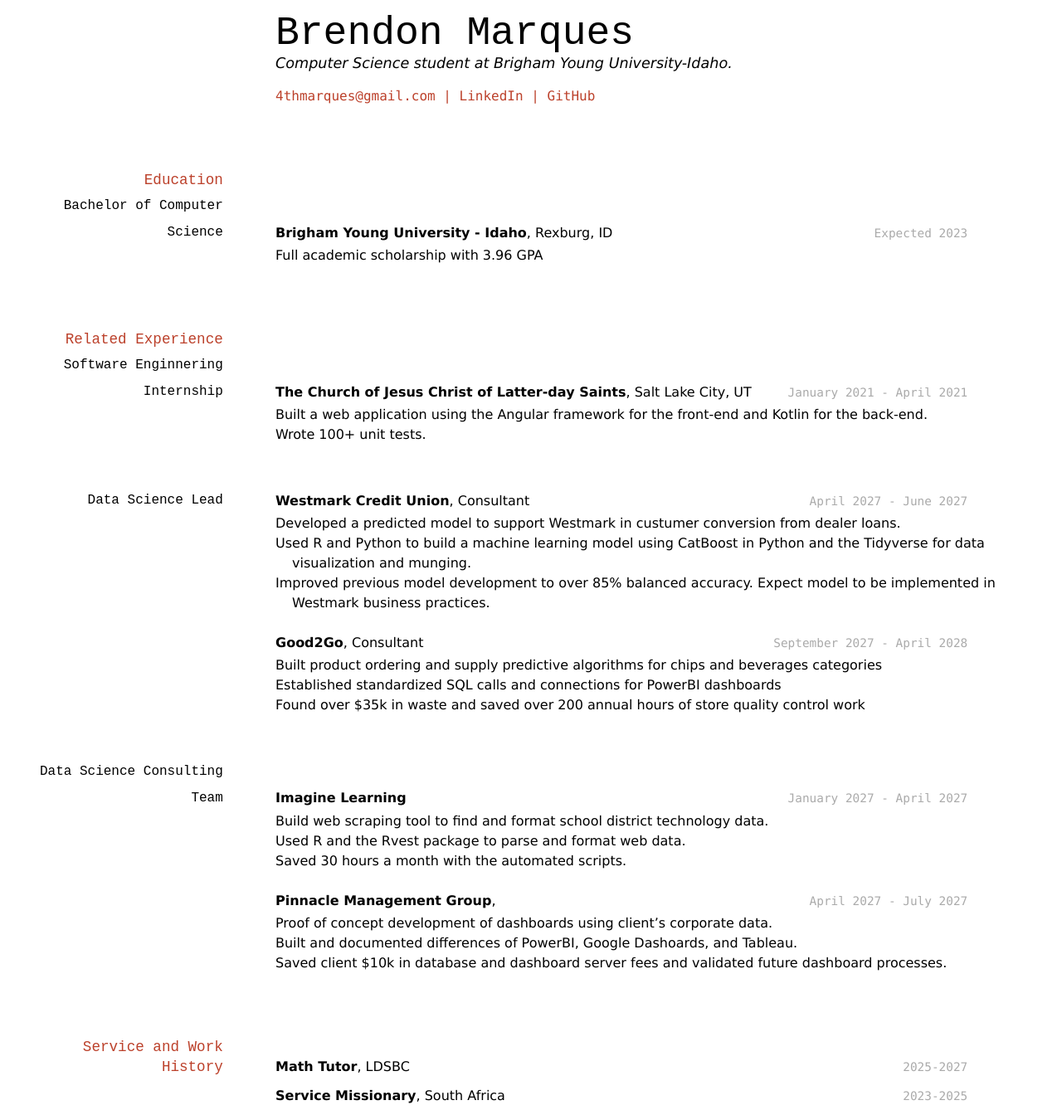
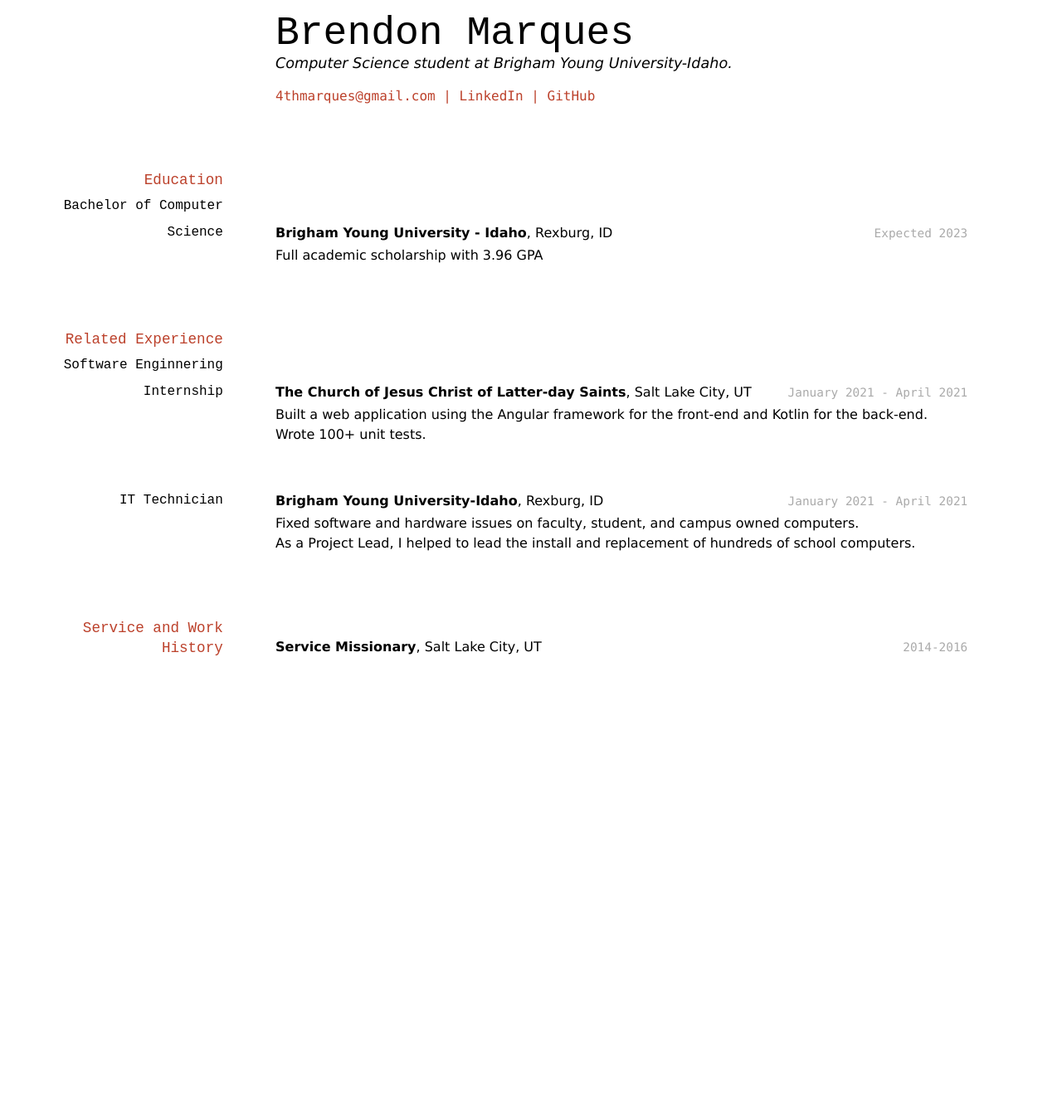
Before and after one commit to byuids-resumes/marquesb_resume, a Jekyll site: the page built from docs/index.md, in a window 1280 px wide. Shown: the whole page at 83% size. Built offline with Jekyll 4.4.1, drawn with Linux system fonts in a browser that asks for light colours; after the commit the page ends 900 px from its top, so only the background shows below that.

Commit message:
Added second job

```diff
--- a/docs/index.md
+++ b/docs/index.md
@@ -31,50 +31,21 @@ __The Church of Jesus Christ of Latter-day Saints__, Salt Lake City, UT
 - Built a web application using the Angular framework for the front-end and Kotlin for the back-end.
 - Wrote 100+ unit tests.
 
-### Data Science Lead
+### IT Technician
 
-`April 2027 - June 2027`
-__Westmark Credit Union__, Consultant
+`January 2021 - April 2021`
+__Brigham Young University-Idaho__, Rexburg, ID
 
-- Developed a predicted model to support Westmark in custumer conversion from dealer loans.
-- Used R and Python to build a machine learning model using CatBoost in Python and the Tidyverse for data visualization and munging.
-- Improved previous model development to over 85% balanced accuracy. Expect model to be implemented in Westmark business practices.
-
-`September 2027 - April 2028`
-__Good2Go__, Consultant
-
-- Built product ordering and supply predictive algorithms for chips and beverages categories
-- Established standardized SQL calls and connections for PowerBI dashboards
-- Found over $35k in waste and saved over 200 annual hours of store quality control work
-
-### Data Science Consulting Team
-
-`January 2027 - April 2027`
-__Imagine Learning__
-
-- Build web scraping tool to find and format school district technology data.
-- Used R and the Rvest package to parse and format web data.
-- Saved 30 hours a month with the automated scripts.
-
-`April 2027 - July 2027`
-__Pinnacle Management Group__,
-
-- Proof of concept development of dashboards using client's corporate data.
-- Built and documented differences of PowerBI, Google Dashoards, and Tableau.
-- Saved client $10k in database and dashboard server fees and validated future dashboard processes.
-
+- Fixed software and hardware issues on faculty, student, and campus owned computers.
+- As a Project Lead, I helped to lead the install and replacement of hundreds of school computers.
 
 ## Service and Work History
 
-`2025-2027`
-__Math Tutor__, LDSBC
-
-
-`2023-2025`
-__Service Missionary__, South Africa
+`2014-2016`
+__Service Missionary__, Salt Lake City, UT
 
 
 
 <!-- ### Footer
 
-Last updated: May 2013 -->
+Last updated: July 2021 -->
```
